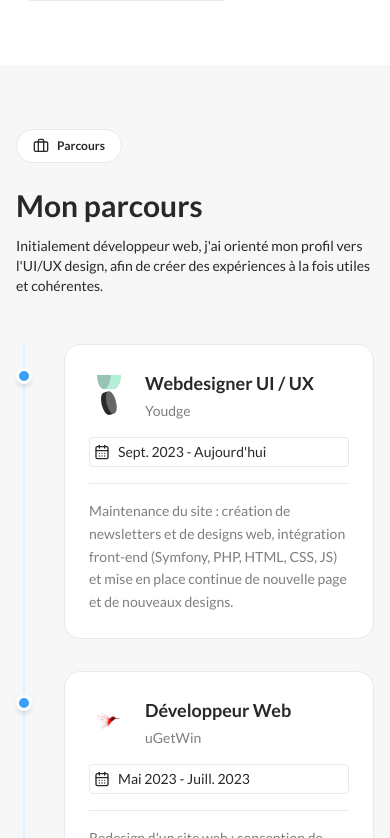
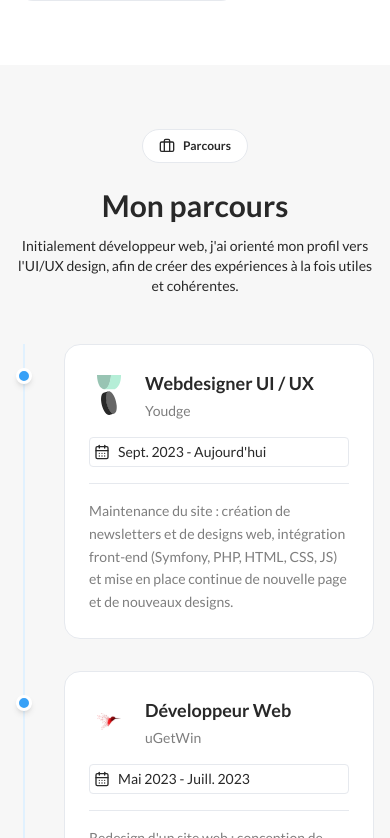
Before and after one commit to ElenaFerreira/portfolio-titouan, a Next.js app: page / in a window 390 px wide. Shown: the part 5646-6484 px from the top of the page. Built offline with nearby package versions, Linux system fonts and the light colour scheme.

Commit message:
responsive: rest of the section

```diff
--- a/app/components/Contact.tsx
+++ b/app/components/Contact.tsx
@@ -87,7 +87,7 @@ export function Contact() {
       <div className="w-full max-w-[1040px] mx-auto">
         <div className="flex flex-col lg:flex-row gap-12 lg:gap-24">
           {/* Partie gauche */}
-          <div className="flex-1">
+          <div className="flex-1 flex flex-col items-center md:items-start text-center md:text-left">
             <SectionTag icon={AtSign} label="Contact" />
 
             <h2 className="mt-6 text-3xl font-bold leading-tight text-dark md:text-4xl">Rentrons en contact</h2>
--- a/app/components/Footer.tsx
+++ b/app/components/Footer.tsx
@@ -56,7 +56,7 @@ export function Footer() {
 
         <div className="h-px bg-border my-8" />
 
-        <div className="flex flex-col md:flex-row items-center justify-between gap-4 text-sm text-gray">
+        <div className="flex flex-col md:flex-row items-start md:items-center justify-between gap-4 text-sm text-gray">
           <p>©2025 Titouan F. Tous droits réservés</p>
 
           <Link href="#" className="hover:text-dark transition-colors">
--- a/app/components/Jobs.tsx
+++ b/app/components/Jobs.tsx
@@ -47,7 +47,7 @@ const experiences: JobExperience[] = [
 export function Jobs() {
   return (
     <section id="jobs" className="flex flex-col items-center px-4 py-16 bg-gray-lighter">
-      <div className="text-left w-full max-w-[1040px] mx-auto">
+      <div className="flex flex-col items-center md:items-start text-center md:text-left w-full max-w-[1040px] mx-auto">
         {/* Tag */}
         <SectionTag icon={Briefcase} label="Parcours" variant="white" />
 
--- a/app/components/Testimonials.tsx
+++ b/app/components/Testimonials.tsx
@@ -78,7 +78,7 @@ export function Testimonials() {
         </div>
 
         {/* Contenu : liste des personnes + témoignage */}
-        <div className="mt-12 flex flex-col md:flex-row gap-40">
+        <div className="mt-12 flex flex-col md:flex-row gap-8 md:gap-40">
           {/* Liste des personnes à gauche */}
           <div className="flex flex-col gap-2">
             <div className="relative pl-6">
```
